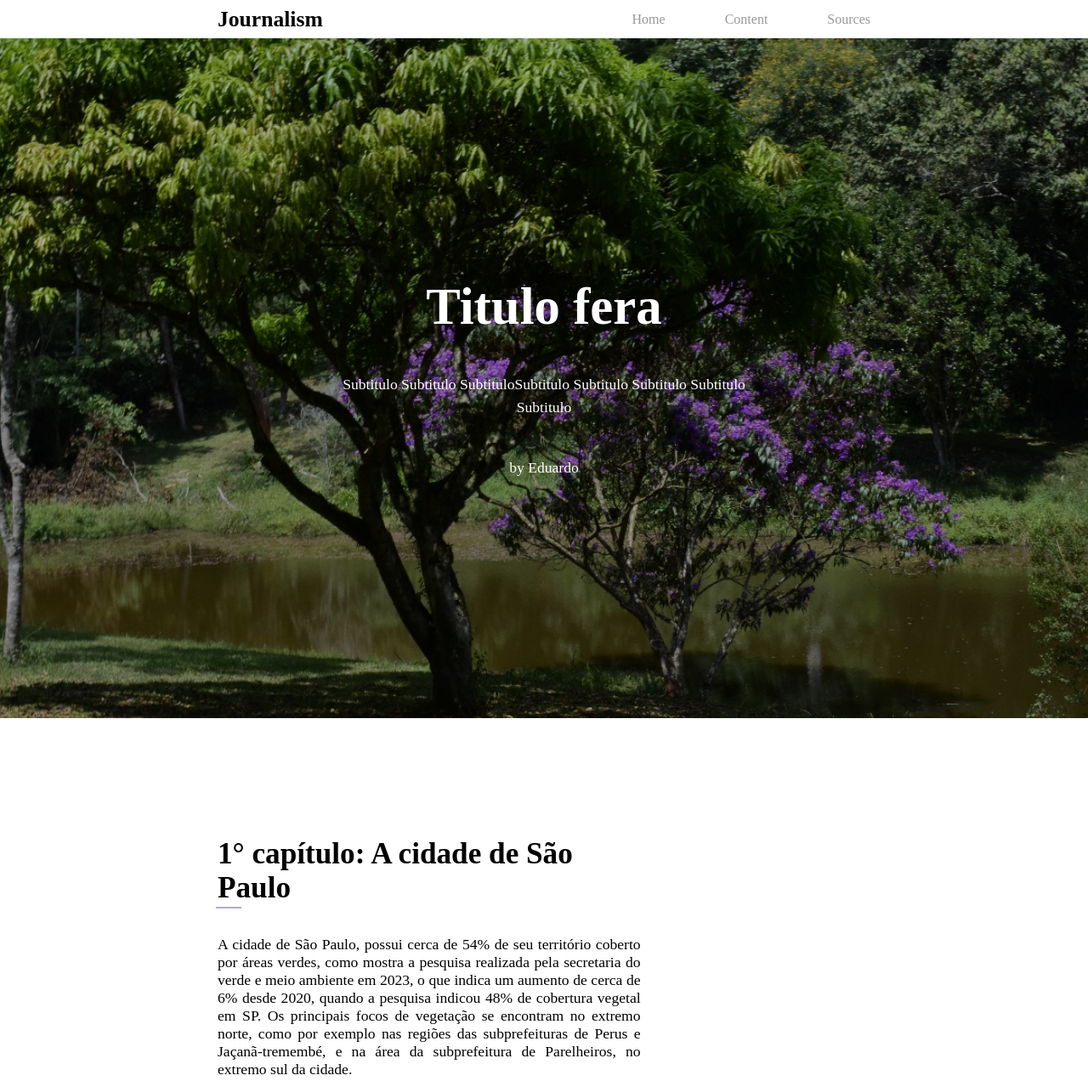
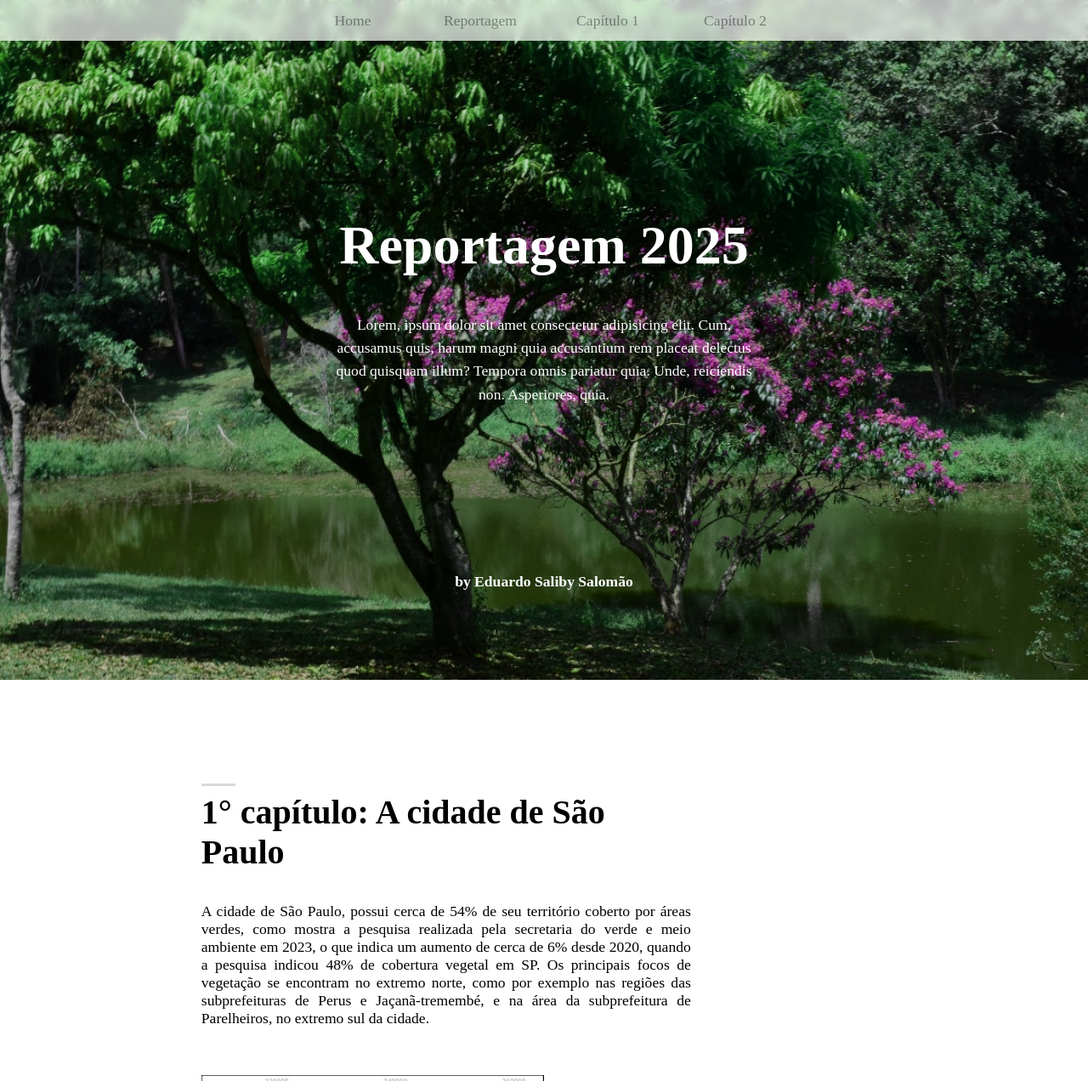
Before and after one commit to preservacaodamataatlanticaccsp/projeto-tcc, a plain HTML site: page index.html in a window 1280 px wide. Shown: the top 1272 px of the page at 85% size. Drawn offline with Linux system fonts and the light colour scheme.

Commit message:
update content & UI

```diff
--- a/index.html
+++ b/index.html
@@ -5,22 +5,25 @@
     <meta name="viewport" content="width=device-width, initial-scale=1.0">
     <link rel="stylesheet" href="./style.css">
     <script src="./script.js" defer></script>
-    <title>Journalism</title>
+    <title>Reportagem</title>
+
+    <link rel="preconnect" href="https://fonts.googleapis.com">
+    <link rel="preconnect" href="https://fonts.gstatic.com" crossorigin>
+    <link href="https://fonts.googleapis.com/css2?family=Fira+Sans:ital,wght@0,100;0,200;0,300;0,400;0,500;0,600;0,700;0,800;0,900;1,100;1,200;1,300;1,400;1,500;1,600;1,700;1,800;1,900&display=swap" rel="stylesheet">
+
 </head>
 <body>
 
     <header class="header">
-        <h1 class="header-brand">Journalism</h1>
-        <nav class="header-nav primary-font">
-            <ul class="header-nav-list">
-                <li class="header-nav-item"><a href="#home" class="nav-link content-highlight">Home</a></li>
-                <li class="header-nav-item"><a href="#report" class="nav-link content-highlight">Content</a></li>
-                <li class="header-nav-item"><a href="#sources" class="nav-link content-highlight">Sources</a></li>
-            </ul>
-        </nav>
+        <div class="header-nav">
+            <a href="#home" class="header-nav-link content-highlight">Home</a>
+            <a href="#report" class="header-nav-link content-highlight">Reportagem</a>
+            <a href="#cap-1" class="header-nav-link content-highlight">Capítulo 1</a>
+            <a href="#cap-2" class="header-nav-link content-highlight">Capítulo 2</a>
+        </div>
     </header>
 
-    <div class="sidebar-trigger">
+    <!-- <div class="sidebar-trigger">
         <svg xmlns="http://www.w3.org/2000/svg" width="16" height="16" fill="currentColor" class="bi bi-list" viewBox="0 0 16 16">
             <path fill-rule="evenodd" d="M2.5 12a.5.5 0 0 1 .5-.5h10a.5.5 0 0 1 0 1H3a.5.5 0 0 1-.5-.5m0-4a.5.5 0 0 1 .5-.5h10a.5.5 0 0 1 0 1H3a.5.5 0 0 1-.5-.5m0-4a.5.5 0 0 1 .5-.5h10a.5.5 0 0 1 0 1H3a.5.5 0 0 1-.5-.5"/>
         </svg>
@@ -44,7 +47,7 @@
 
            <a href="#sources" class="sidebar-sources">Sources</a>
         </div>
-    </nav>
+    </nav> -->
 
     <main class="content">
 
@@ -53,17 +56,18 @@
                 <img src="./assets/LandingBackground.jpeg" alt="Landing background">
             </div>
             <main class="landing-hero primary-font">
-                <h1 class="hero-title">Titulo fera</h1>
-                <p class="hero-subtitle">Subtitulo Subtitulo SubtituloSubtitulo Subtitulo Subtitulo Subtitulo Subtitulo</p>
-                <p class="hero-subtitle">by Eduardo</p>
+                <h1 class="hero-title">Reportagem 2025</h1>
+                <p class="hero-subtitle">Lorem, ipsum dolor sit amet consectetur adipisicing elit. Cum, accusamus quis, harum magni quia accusantium rem placeat delectus quod quisquam illum? Tempora omnis pariatur quia. Unde, reiciendis non. Asperiores, quia.</p>
+                <p class="hero-subtitle hero-signature">by Eduardo Saliby Salomão</p>
             </main>
         </section>
 
         <section class="main-content" id="report">
 
             <div class="report-wrapper">
+                <div id="cap-1" class="page-markers"></div>
                 <div class="report-section" id="section-a">
-                    <h1 class="report-section-title bottom-highlight">
+                    <h1 class="report-section-title line-highlight">
                         1° capítulo: A cidade de São Paulo
                     </h1>
                     <p class="report-section-text">
@@ -79,7 +83,7 @@
                         Uma característica que podemos perceber ao analisar a imagem desse mapa, é que nas áreas mais centrais da cidade,a distribuição de vegetação é baixa, e isso ocorre pelo alto nível de urbanização nesses locais que estão tomados por prédios e comércios, resultando em poucas brechas para existirem árvores e outras formas de natureza. E com o novo boom da construção civil na cidade, a tendência é que os níveis piorem ainda mais e que a taxa de urbanização aumente ainda mais.
                     </p>
                     <p class="report-section-text">
-                        O PMMA(O Plano Municipal de Conservação e Recuperação da Mata Atlântica) criado em 2006, e integrado no plano diretor de 2014 tem como objetivo direcionar de qual forma os municípios devem atuar com seus projetos de preservação, quais áreas devem ser os focos dos projetos, incentivo a educação ambiental, disponibilizar subsídios ambientais para os projetos etc.
+                        O PMMA (O Plano Municipal de Conservação e Recuperação da Mata Atlântica) criado em 2006, e integrado no plano diretor de 2014 tem como objetivo direcionar de qual forma os municípios devem atuar com seus projetos de preservação, quais áreas devem ser os focos dos projetos, incentivo a educação ambiental, disponibilizar subsídios ambientais para os projetos etc.
                     </p>
                     <p class="report-section-text">
                         O arquiteto urbanista, Breno Zylbersztajn formado pelo Mackenzie, possui experiência em consultoria socioambiental, trabalhou quatro anos na prefeitura de São Paulo na parte de segurança hídrica e paisagem urbana, gentilmente cedeu seu tempo para responder às seguintes perguntas.
@@ -87,38 +91,35 @@
                 </div>
 
                 <div class="report-section" id="section-b">
-                    <h3 class="report-section-subtitle">
+                    <h3 class="report-section-subtitle line-highlight">
                         Como você enxerga o boom na construção civil na cidade e se ele é prejudicial para o meio ambiente?
                     </h3>
                     <p class="report-section-text">
-                        <span><bold>Breno: </bold></span>
-                        <span>Eu vejo como um bom sinal, a demanda por imóveis urbanos está movimentando a economia, arrecadando impostos, garantindo empregos, fazendo a economia girar. Mostrando que existe crédito na praça e vontade de investidores aceitarem o risco de empreender no setor. Essa movimentação da construção civil é resultado do plano diretor de 2014, que orienta o desenvolvimento da cidade até 2029. Desenvolvido com a ampla participação da sociedade civil e atendendo os princípios estabelecidos no Estatuto da Cidade que orienta o adensamento urbano, para os eixos do transporte público, visto que o uso de carros gera um grande resíduo de poluentes. Algumas leis foram derivadas desses processos, como as leis de ocupação do solo, o código de obras e edificações, a lei do zoneamento urbano entre outras, que servem como indicação de onde se pode construir, de como se pode construir e como se deve construir.</span>
+                        <span class="text-highlight">Breno</span><span>: Eu vejo como um bom sinal, a demanda por imóveis urbanos está movimentando a economia, arrecadando impostos, garantindo empregos, fazendo a economia girar. Mostrando que existe crédito na praça e vontade de investidores aceitarem o risco de empreender no setor. Essa movimentação da construção civil é resultado do plano diretor de 2014, que orienta o desenvolvimento da cidade até 2029. Desenvolvido com a ampla participação da sociedade civil e atendendo os princípios estabelecidos no Estatuto da Cidade que orienta o adensamento urbano, para os eixos do transporte público, visto que o uso de carros gera um grande resíduo de poluentes. Algumas leis foram derivadas desses processos, como as leis de ocupação do solo, o código de obras e edificações, a lei do zoneamento urbano entre outras, que servem como indicação de onde se pode construir, de como se pode construir e como se deve construir.</span>
                     </p>
-                    <h3 class="report-section-subtitle">
+                    <h3 class="report-section-subtitle line-highlight">
                         Existem projetos que visem conciliar o crescimento urbano com o meio ambiente?
                     </h3>
                     <p class="report-section-text">
-                        <span><bold>Breno: </bold></span>
-                        <span>As áreas verdes em São Paulo, sejam matas ou espaços abertos, enfrentam dois problemas diferentes:a proteção ambiental e a expansão urbana. Enquanto a proteção ambiental, se prevista em lei, é obrigatória, a construção habitacional também precisa seguir normas e planos estabelecidos, porém devido a uma falta de regulamentação clara, conflitos acontecem entre a sociedade civil e a iniciativa privada. Hoje na cidade, um outro problema significativo é o passivo ambiental gerado por projetos públicos, que frequentemente ignoram normas ambientais. Empresas públicas, acumulam passivos ao não cumprirem termos de compensação ambiental em projetos que frequentemente substituem áreas verdes por infraestruturas que contradizem práticas sustentáveis. Um exemplo notável são os "Piscinões", que substituem árvores por estruturas cinzas. Uma proposta que pode combater esses conflitos é o manejo sustentável, onde árvores com risco de queda e em situação de perigo, seriam removidas de forma planejada e com compensação ambiental, além de que a sua madeira seria utilizada de forma a gerar receita e emprego.</span>
+                        <span class="text-highlight">Breno</span><span>: As áreas verdes em São Paulo, sejam matas ou espaços abertos, enfrentam dois problemas diferentes:a proteção ambiental e a expansão urbana. Enquanto a proteção ambiental, se prevista em lei, é obrigatória, a construção habitacional também precisa seguir normas e planos estabelecidos, porém devido a uma falta de regulamentação clara, conflitos acontecem entre a sociedade civil e a iniciativa privada. Hoje na cidade, um outro problema significativo é o passivo ambiental gerado por projetos públicos, que frequentemente ignoram normas ambientais. Empresas públicas, acumulam passivos ao não cumprirem termos de compensação ambiental em projetos que frequentemente substituem áreas verdes por infraestruturas que contradizem práticas sustentáveis. Um exemplo notável são os "Piscinões", que substituem árvores por estruturas cinzas. Uma proposta que pode combater esses conflitos é o manejo sustentável, onde árvores com risco de queda e em situação de perigo, seriam removidas de forma planejada e com compensação ambiental, além de que a sua madeira seria utilizada de forma a gerar receita e emprego.</span>
                     </p>
-                    <h3 class="report-section-subtitle">
+                    <h3 class="report-section-subtitle line-highlight">
                         Qual a viabilidade das novas construções possuírem elementos sustentáveis?
                     </h3>
                     <p class="report-section-text">
-                        <span><bold>Breno: </bold></span>
-                        <span>Eu vejo como um bom sinal, a demanda por imóveis urbanos está movimentando a economia, arrecadando impostos, garantindo empregos, fazendo a economia girar. Mostrando que existe crédito na praça e vontade de investidores aceitarem o risco de empreender no setor. Essa movimentação da construção civil é resultado do plano diretor de 2014, que orienta o desenvolvimento da cidade até 2029. Desenvolvido com a ampla participação da sociedade civil e atendendo os princípios estabelecidos no Estatuto da Cidade que orienta o adensamento urbano, para os eixos do transporte público, visto que o uso de carros gera um grande resíduo de poluentes. Algumas leis foram derivadas desses processos, como as leis de ocupação do solo, o código de obras e edificações, a lei do zoneamento urbano entre outras, que servem como indicação de onde se pode construir, de como se pode construir e como se deve construir.</span>
+                        <span class="text-highlight">Breno</span><span>: Eu vejo como um bom sinal, a demanda por imóveis urbanos está movimentando a economia, arrecadando impostos, garantindo empregos, fazendo a economia girar. Mostrando que existe crédito na praça e vontade de investidores aceitarem o risco de empreender no setor. Essa movimentação da construção civil é resultado do plano diretor de 2014, que orienta o desenvolvimento da cidade até 2029. Desenvolvido com a ampla participação da sociedade civil e atendendo os princípios estabelecidos no Estatuto da Cidade que orienta o adensamento urbano, para os eixos do transporte público, visto que o uso de carros gera um grande resíduo de poluentes. Algumas leis foram derivadas desses processos, como as leis de ocupação do solo, o código de obras e edificações, a lei do zoneamento urbano entre outras, que servem como indicação de onde se pode construir, de como se pode construir e como se deve construir.</span>
                     </p>
-                    <h3 class="report-section-subtitle">
+                    <h3 class="report-section-subtitle line-highlight">
                         Existem projetos do governo que visem incentivar a preservação da Mata Atlântica?
                     </h3>
                     <p class="report-section-text">
-                        <span><bold>Breno: </bold></span>
-                        <span>O principal projeto que existe atualmente é o PMMA,que é o Plano Municipal de Mata Atlântica ele identifica, caracteriza e mapeia as porções de Mata Atlântica que estão na cidade.Ainda que eu ache incipiente, já é um sinal que o governo atua nesse sentido, que existem algumas coisas indo para frente. E existe uma série de parques, de áreas ambientais tombadas, o Parque da Serra da Cantareira é um bom exemplo disso. E eu acho que a gente vê também, não necessariamente indo direto ao foco, a prefeitura da cidade de São Paulo, ela tem se aproximado e firmado acordos com organizações internacionais para seguir um desenvolvimento mais sustentável, o acordo firmado recentemente com a ONU para seguir a política de Objetivos de Desenvolvimento Sustentável. Então, é um indicador, é um posicionamento que mostra essa tendência. Agora, o que eu queria ver é mesmo na prática, cadê a valorização dos parques urbanos, no meio da cidade.</span>
+                        <span class="text-highlight">Breno</span><span>: O principal projeto que existe atualmente é o PMMA,que é o Plano Municipal de Mata Atlântica ele identifica, caracteriza e mapeia as porções de Mata Atlântica que estão na cidade.Ainda que eu ache incipiente, já é um sinal que o governo atua nesse sentido, que existem algumas coisas indo para frente. E existe uma série de parques, de áreas ambientais tombadas, o Parque da Serra da Cantareira é um bom exemplo disso. E eu acho que a gente vê também, não necessariamente indo direto ao foco, a prefeitura da cidade de São Paulo, ela tem se aproximado e firmado acordos com organizações internacionais para seguir um desenvolvimento mais sustentável, o acordo firmado recentemente com a ONU para seguir a política de Objetivos de Desenvolvimento Sustentável. Então, é um indicador, é um posicionamento que mostra essa tendência. Agora, o que eu queria ver é mesmo na prática, cadê a valorização dos parques urbanos, no meio da cidade.</span>
                     </p>
                 </div>
 
+                <div id="cap-2" class="page-markers"></div>
                 <div class="report-section" id="section-c">
-                    <h1 class="report-section-subtitle">
+                    <h1 class="report-section-title line-highlight">
                         2º capítulo: O clube de campo de São Paulo
                     </h1>
                     <p class="report-section-text">
--- a/script.js
+++ b/script.js
@@ -1,23 +1,41 @@
-const content = document.querySelector('.content');
-const sidebar = document.querySelector('.sidebar');
-const sidebarTrigger = document.querySelector('.sidebar-trigger');
+// const content = document.querySelector('.content');
+// const header = document.querySelector('.header');
+// const sidebar = document.querySelector('.sidebar');
+// const sidebarTrigger = document.querySelector('.sidebar-trigger');
+
+// window.onscroll = () => {
+//     const pagePosition = content.getBoundingClientRect().top;
+//     const showTrigger = pagePosition < -700;
+//     sidebarTrigger.style.opacity = showTrigger ? 1 : 0;
+//     sidebarTrigger.style.pointerEvents = showTrigger ? 'all' : 'none';
+//     sidebarTrigger.style.touchAction = showTrigger ? 'auto' : 'none';
+// }
+
+// sidebarTrigger.addEventListener('click', () => {
+//     sidebar.classList.remove('sidebar-hidden');
+//     sidebar.classList.add('sidebar-shown');
+// })
+
+// sidebar.querySelectorAll('a, BUTTON').forEach((item) => {
+//     item.addEventListener('click', () => {
+//         sidebar.classList.remove('sidebar-shown');
+//         sidebar.classList.add('sidebar-hidden');
+//     })
+// });
+
 
 window.onscroll = () => {
-    const pagePosition = content.getBoundingClientRect().top;
-    const showTrigger = pagePosition < -700;
-    sidebarTrigger.style.opacity = showTrigger ? 1 : 0;
-    sidebarTrigger.style.pointerEvents = showTrigger ? 'all' : 'none';
-    sidebarTrigger.style.touchAction = showTrigger ? 'auto' : 'none';
+    introduceLineHighlight();
 }
 
-sidebarTrigger.addEventListener('click', () => {
-    sidebar.classList.remove('sidebar-hidden');
-    sidebar.classList.add('sidebar-shown');
-})
-
-sidebar.querySelectorAll('a, BUTTON').forEach((item) => {
-    item.addEventListener('click', () => {
-        sidebar.classList.remove('sidebar-shown');
-        sidebar.classList.add('sidebar-hidden');
+function introduceLineHighlight() {
+    document.querySelectorAll('.line-highlight').forEach(line => {
+        const rect = line.getBoundingClientRect();
+        const isVisible = window.innerHeight - rect.bottom > 100;
+        if (isVisible) {
+            line.classList.add('line-highlight-visible');
+        } else {
+            line.classList.remove('line-highlight-visible');
+        }
     })
-});
+}
--- a/style.css
+++ b/style.css
@@ -7,6 +7,11 @@
 
 :root {
     --highlight: rgb(97, 80, 205);
+    --font-title: 4rem;
+    --font-large: 2.5rem;
+    --font-medium: 1.5rem;
+    --font-small: 1.1rem;
+    --font-label: .7rem;
 }
 
 * {
@@ -16,43 +21,66 @@
     scroll-behavior: smooth;
     text-decoration: none;
     list-style-type: none;
+
+    /* font-family: "Fira Sans", sans-serif;
+    font-weight: 100;
+    font-style: normal; */
 }
 
 *:focus {
     outline: none;
 }
 
-#main-background {
-    width: 100vw;
-    height: 100dvh;
-    background: gray;
-    position: fixed;
-    top: 0;
-    left: 0;
-    z-index: -1;
+@keyframes fadeInBrightness {
+    from {
+        filter: brightness(0);
+    }
+    to {
+        filter: brightness(1);
+    }
 }
 
-#main-background img {
-    width: 100%;
-    height: 100%;
-    object-fit: cover;
+@keyframes resetPosition {
+    to {
+        top: 0;
+        left: 0;
+    }
 }
 
-.bottom-highlight {
+.page-markers {
+    height: 0;
     position: relative;
+    top: -10px;
+    visibility: hidden;
 }
 
-.bottom-highlight::after {
+.line-highlight {
+    position: relative;
+    --pos: -10px;
+    --opt: 0;
+}
+
+.line-highlight-visible {
+    --pos: 0;
+    --opt: 0.15;
+}
+
+.line-highlight::after {
     content: "";
-    width: 30px;
-    height: 2px;
-    background: var(--highlight);
+    width: 40px;
+    height: 3px;
+    background: rgb(0, 0, 0);
     display: block;
     position: absolute;
-    top: calc(100% + 12px);
-    left: -2px;
-    z-index: 1;
-    opacity: .5;
+    top: -10px;
+    left: var(--pos);
+    opacity: var(--opt);
+    transition: .5s;
+}
+
+.text-highlight {
+    font-weight: bold;
+    background: rgb(231, 231, 231);
 }
 
 .content-highlight {
@@ -73,29 +101,39 @@
 }
 
 .header {
-    height: 45px;
+    height: 48px;
     margin: auto;
-    background: white;
+    background: rgba(255, 255, 255, .7);
+    backdrop-filter: blur(5px);
+    -webkit-backdrop-filter: blur(30px);
     padding: 0 20%;
-    display: grid;
-    grid-template-columns: 1fr 1fr;
+    position: fixed;
+    top: -48px;
+    z-index: 100;
+    animation: resetPosition 0.5s .25s ease-in-out forwards;
+}
+
+.header-nav {
+    height: 100%;
+    display: flex;
+    justify-content: center;
     align-items: center;
 }
 
-.header-brand {
-    font-size: 1.6rem;
+.header-nav-link {
+    width: 150px;
+    height: 100%;
+    color: black;
+    font-size: var(--font-small);
+    display: flex;
+    flex-direction: column;
+    justify-content: center;
+    align-items: center;
 }
 
-.header-nav-list {
-    display: flex;
-    justify-content: flex-end;
-    align-items: center;
-    gap: min(20%, 70px);
-}
-
-.nav-link {
+.header-nav-link:hover {
     color: black;
-    font-size: 1rem;
+    background: rgba(0, 0, 0, 0.06);
 }
 
 body:has(.sidebar-shown) .content, body:has(.sidebar-shown) .header {
@@ -106,6 +144,22 @@ body:has(.sidebar-shown) .content, body:has(.sidebar-shown) .header {
 body:has(.sidebar-shown) {
     height: 100dvh;
     overflow: hidden;
+}
+
+#main-background {
+    width: 100vw;
+    height: 100dvh;
+    background: gray;
+    position: fixed;
+    top: 0;
+    left: 0;
+    z-index: -1;
+}
+
+#main-background img {
+    width: 100%;
+    height: 100%;
+    object-fit: cover;
 }
 
 .sidebar-trigger {
@@ -177,7 +231,7 @@ body:has(.sidebar-shown) {
 }
 
 .sidebar a {
-    font-size: 1.7rem;
+    font-size: var(--font-medium);
 }
 
 .sidebar li, .sidebar a {
@@ -229,6 +283,7 @@ body:has(.sidebar-shown) {
     align-items: center;
     position: relative;
     overflow: hidden;
+    animation: fadeInBrightness 1s ease-in-out forwards;
 }
 
 .landing-image {
@@ -240,7 +295,13 @@ body:has(.sidebar-shown) {
     left: 50%;
     transform: translate(-50%, -50%) scale(1.1);
     z-index: -1;
-    filter: brightness(.7);
+    filter: brightness(0.85) hue-rotate(30deg);
+}
+
+.landing-image img {
+    width: 100%;
+    height: 100%;
+    object-fit: cover;
 }
 
 .landing-hero {
@@ -255,29 +316,35 @@ body:has(.sidebar-shown) {
     justify-content: center;
     align-items: center;
     gap: 2.7rem;
+    /* backdrop-filter: blur(5px); */
 }
 
 .hero-title {
     color: white;
-    font-size: 3.8rem;
+    font-size: var(--font-title);
 }
 
 .hero-subtitle {
     width: 85%;
     color: white;
-    font-size: 1.1rem;
+    font-size: var(--font-small);
     line-height: 1.7rem;
+}
+
+.hero-signature {
+    font-weight: bold;
+    position: relative;
+    top: 150px;
 }
 
 .main-content {
     width: 100%;
-    margin: 80px 0;
+    margin: 48px 0 400px;
     padding: 0 20%;
     display: grid;
-    grid-template-columns: calc(70% - var(--gap)) calc(30% - var(--gap));
+    grid-template-columns: 75% 30%;
     justify-content: center;
     gap: calc(var(--gap) * 2);
-    --gap: 40px;
 }
 
 .report-wrapper {
@@ -293,25 +360,23 @@ body:has(.sidebar-shown) {
 }
 
 .report-section-title {
-    font-size: 2.2rem;
+    font-size: var(--font-large);
     font-weight: bold;
     margin: 60px 0 20px;
 }
 
-.report-section-title::after, .sources-title-container::after {
-    top: calc(100% + 2px);
-}
-
 .report-section-subtitle {
-    font-size: 1.2rem;
+    font-size: var(--font-medium);
     font-weight: bolder;
+    font-style: italic;
     text-align: justify;
-    margin: 16px 0 8px;
+    margin: 32px 0 8px;
+    position: relative;
 }
 
 .report-section-text {
     text-align: justify;
-    font-size: 1.1rem;
+    font-size: var(--font-small);
 }
 
 .report-image-wrapper {
@@ -334,29 +399,9 @@ body:has(.sidebar-shown) {
 }
 
 .report-image-label {
-    font-size: .8rem;
+    font-size: var(--font-label);
     opacity: .5;
 }
-
-.side-content-box {
-    color: rgba(0, 0, 0, 0.5);
-    margin-top: 60px;
-    padding: 1rem;
-}
-
-/* .side-content-box::after {
-    content: '';
-    width: calc(100% + var(--border-size) * 2);
-    height: calc(100% + var(--border-size) * 2);
-    background: linear-gradient(60deg, rgb(97, 80, 205), rgb(128, 57, 194));
-    position: absolute;
-    top: 50%;
-    left: 50%;
-    transform: translate(-50%, -50%);
-    z-index: -1;
-    opacity: 1;
-    --border-size: 2px;
-} */
 
 .side-content-box::before{
     content: "";
@@ -399,7 +444,7 @@ body:has(.sidebar-shown) {
 }
 
 .sources-title-container h1 {
-    font-size: 2.2rem;
+    font-size: var(--font-large);
     font-weight: bold;
 }
 
@@ -440,7 +485,3 @@ body:has(.sidebar-shown) {
     color: var(--highlight);
     text-decoration: underline;
 }
-
-#section-b {
-    background: lightblue;
-}
```
